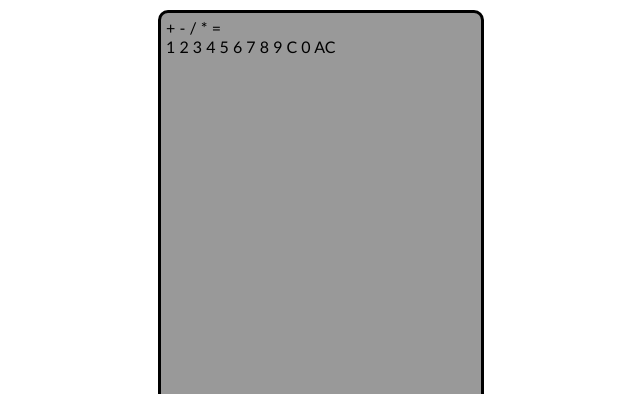
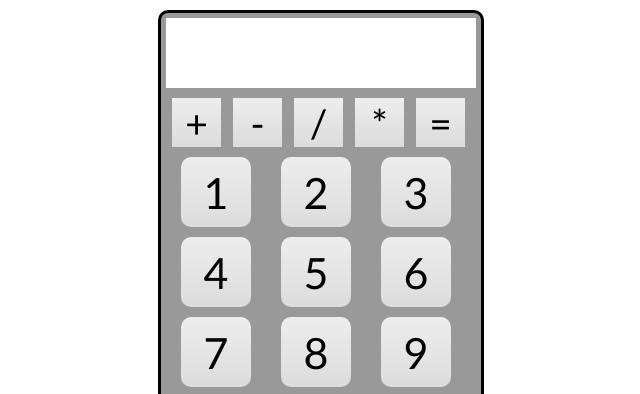
Before and after one commit to shirleymramirez/Calculator, a plain HTML site: page index.html in a window 1280 px wide. Shown: the top 394 px of the page, without its empty margins (319-959 px from the left). Drawn offline with Linux system fonts and the light colour scheme.

Commit message:
added style code in style.css

```diff
--- a/assets/css/style.css
+++ b/assets/css/style.css
@@ -15,3 +15,54 @@ a {
     border: 3px solid black;
     border-radius: 10px;
 }
+
+#total {
+    height: 70px;
+    width: 300px;
+    margin: 0px;
+    margin-bottom: 5px;
+    padding: 0 5px;
+    background-color: #FFF;
+    text-align: right;
+    font-size: 60px;
+}
+
+#numbers,
+#operators {
+    margin: 0px;
+}
+
+a {
+    cursor: pointer;
+}
+
+#operators a {
+    display: block;
+    width: 45px;
+    height: 45px;
+    float: left;
+    padding: 2px;
+    margin: 5px 6px;
+    text-align: center;
+    text-decoration: none;
+    color: black;
+    font-size: 39px;
+    background: -webkit-gradient(linear, left top, left bottom, from(#EDEDED), to(#DCDCDC));
+    background: -moz-linear-gradient(top, #EDEDED, #DCDCDC);
+}
+
+#numbers a {
+    display: block;
+    float: left;
+    text-align: center;
+    color: black;
+    font-size: 43px;
+    text-decoration: none;
+    width: 50px;
+    height: 50px;
+    padding: 10px;
+    margin: 5px 15px;
+    background: -webkit-gradient(linear, left top, left bottom, from(#EDEDED), to(#DCDCDC));
+    background: -moz-linear-gradient(top, #EDEDED, #DCDCDC);
+    border-radius: 10px;
+}
```
